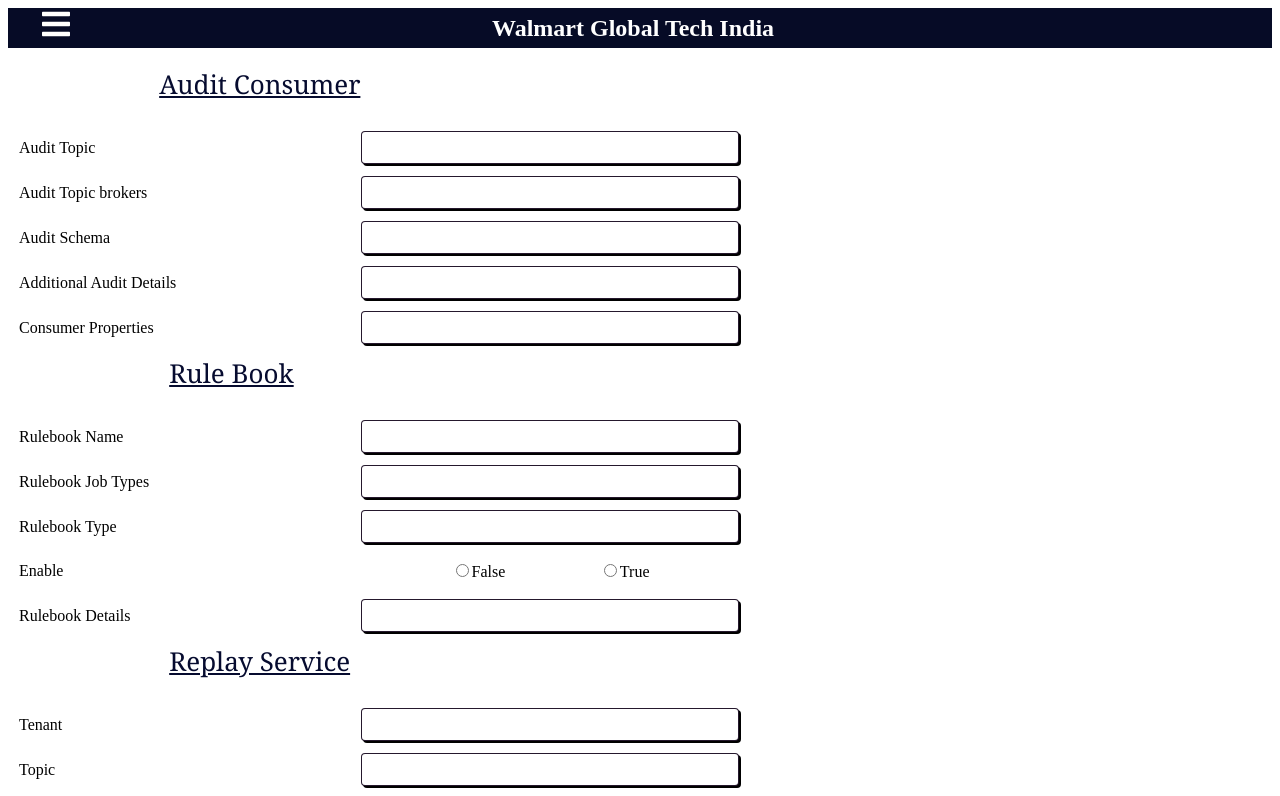
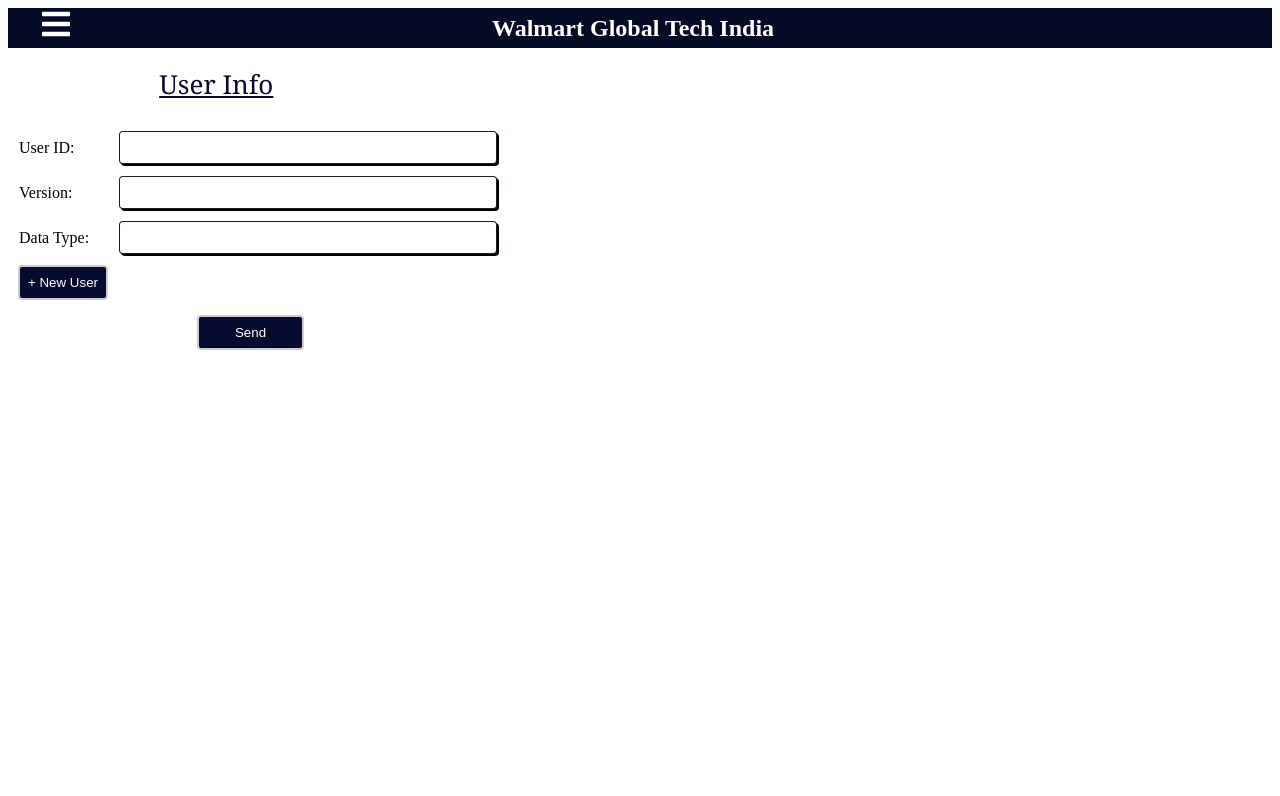
Before and after one commit to ImYatharth/WalmartDashboard, a React (Create React App) app: page /users in a window 1280 px wide. Shown: the top 796 px of the page. Built offline with nearby package versions, Linux system fonts and the light colour scheme.

Commit message:
Partial Users Commit

```diff
--- a/src/pages/Reports.css
+++ b/src/pages/Reports.css
@@ -47,3 +47,14 @@
 input{
   margin-left: 2.5cm;
 }
+button{
+    background-color: #060b2f;
+    border: none;
+    color: white;
+    padding: 8px 8px;
+    text-decoration: none;
+    border-radius: 4px;
+    border: 2px solid #ccc;
+    /* margin: 5px 4px; */
+    cursor: pointer;
+}
--- a/src/pages/Users.js
+++ b/src/pages/Users.js
@@ -1,52 +1,33 @@
 import React, { Component } from 'react'
 import './Reports.css';
 class Users extends Component{
-
+    // counter= false;
     constructor(props){
      super(props);
 
      this.state = {
-         }
+        counter: false
     }
 
-    // handlename = (event) => {
-
-    //   this.setState({ fullname: event.target.value })
-    // }
-
-    // handleemail = (event) => {
-
-    //   this.setState({ email: event.target.value })
-    // }
-
-    // handlenumber = (event) => {
-
-    //   this.setState({ number: event.target.value })
-    // }
-
-    // handlemessage = (event) => {
-
-    //   this.setState({ message: event.target.value })
-    // }
-
+    }
     handlechangeall = (event) =>{
      this.setState ( { [event.target.name] :event.target.value  })
     }
 
-        handlesubmit = (event) => {
-            if (this.state.auditTopic && this.state.auditTopicBrokers && this.state.auditSchema && this.state.consumerProperties
-                && this.state.auditDetails && this.state.rulebookName && this.state.rulebookJobTypes && this.state.rulebookType && this.state.ruleBookDetails
-                && this.state.tenant && this.state.topic && this.state.topicBrokers && this.state.ruleBookLogic && this.state.enable)
-     {
-         alert ("Your form has been submitted.");
-     // alert( JSON.stringify(this.state));
-     console.log( JSON.stringify(this.state));
-     event.preventDefault();
-     }
-     else
-        alert("One or more fields are incomplete");
+    //     handlesubmit = (event) => {
+    //         if (this.state.auditTopic && this.state.auditTopicBrokers && this.state.auditSchema && this.state.consumerProperties
+    //             && this.state.auditDetails && this.state.rulebookName && this.state.rulebookJobTypes && this.state.rulebookType && this.state.ruleBookDetails
+    //             && this.state.tenant && this.state.topic && this.state.topicBrokers && this.state.ruleBookLogic && this.state.enable)
+    //  {
+    //      alert ("Your form has been submitted.");
+    //  // alert( JSON.stringify(this.state));
+    //  console.log( JSON.stringify(this.state));
+    //  event.preventDefault();
+    //  }
+    //  else
+    //     alert("One or more fields are incomplete");
 
-    }
+    // }
     updateCategory = (event) => {
         if(event.target.checked) {
            this.setState({ enable: event.target.value})
@@ -57,51 +38,43 @@
            this.setState({ enableBigBen: event.target.value})
         }
     }
+    userx = (event) => {
+        this.setState({counter: true})
+    }
     render(){
      return(
       <div>
       <br/>
-        <span className="headings">Audit Consumer</span> <br/><br/>
+        <span className="headings">User Info</span> <br/><br/>
         <form onSubmit = {this.handlesubmit} >
         <table className="yatharth">
         <tbody>
         <tr>
-        <td><label> Audit Topic </label></td>
-        <td><input  type="text" name="auditTopic"  value={this.state.auditTopic}
+        <td><label>User ID: </label></td>
+        <td><input  type="text" name="id"  value={this.state.id}
                 onChange={this.handlechangeall} /> </td>
         </tr>
         <tr>
-        <td><label> Audit Topic brokers </label></td>
-        <td><input  type="text" name="auditTopicBrokers" value= {this.state.auditTopicBrokers}
+        <td><label> Version: </label></td>
+        <td><input  type="text" name="version" value= {this.state.version}
                 onChange={this.handlechangeall} /> </td>
          </tr>
         <tr>
-        <td><label> Audit Schema </label></td>
-        <td><input  type="text" name="auditSchema" value= {this.state.auditSchema}
+        <td><label> Data Type: </label></td>
+        <td><input  type="text" name="dataType" value= {this.state.dataType}
                 onChange={this.handlechangeall} /> </td>
         </tr>
-        <tr>
-        <td><label> Additional Audit Details </label></td>
-        <td><input  type="text" name="auditDetails"  value={this.state.auditDetails}
-                onChange={this.handlechangeall} /> </td>
-        </tr>
-        <tr>
-        <td><label> Consumer Properties </label></td>
-        <td><input  type="text" name="consumerProperties"  value={this.state.consumerProperties}
-                onChange={this.handlechangeall} /> </td>
-        </tr>
-        {/* </tbody>
-        </table> */}
-                {/* <hr></hr> */}
-        <span className="headings">Rule Book</span> <br/><br/>
-        {/* <table className="yatharth">
-        <tbody> */}
-        <tr>
-        <td><label> Rulebook Name </label></td>
-        <td><input  type="text" name="rulebookName"  value={this.state.rulebookName}
-                onChange={this.handlechangeall} /></td>
-        </tr>
-        <tr>
+        <button onClick={()=> {
+            <tr>
+                <td><label> Rulebook Name </label></td>
+                <td><input  type="text" name="rulebookName"  value={this.state.rulebookName}
+                 onChange={this.handlechangeall} /></td>
+            </tr>
+            console.log("pants")
+            }}>+ New User</button><br></br>
+
+
+        {/* <tr>
         <td><label> Rulebook Job Types    </label></td>
         <td><input  type="text" name="rulebookJobTypes" value= {this.state.rulebookJobTypes}
                 onChange={this.handlechangeall} /> </td>
@@ -124,10 +97,10 @@
         </tr>
         {/* </tbody></table> */}
         {/* <hr/> */}
-        <span className="headings">Replay Service</span> <br/><br/>
+        {/* <span className="headings">Replay Service</span> <br/><br/> */}
         {/* <table className="yatharth">
         <tbody> */}
-        <tr>
+        {/* <tr>
         <td><label> Tenant </label></td>
         <td><input  type="text" name="tenant"  value={this.state.tenant}
                 onChange={this.handlechangeall} /> </td>
@@ -152,7 +125,7 @@
         <td><label><input  type="radio" name="enableBigBen"  value="false" //checked={this.props.checked === "false"}
                 onChange={this.updateCategorys} />False    <input type="radio" name="enableBigBen"  value="true" //checked={this.props.checked === "true"}
                 onChange={this.updateCategorys} />True</label> </td>
-        </tr>
+        </tr> */}
         </tbody>
         </table>
         <input type="submit" value="Send" />
```
